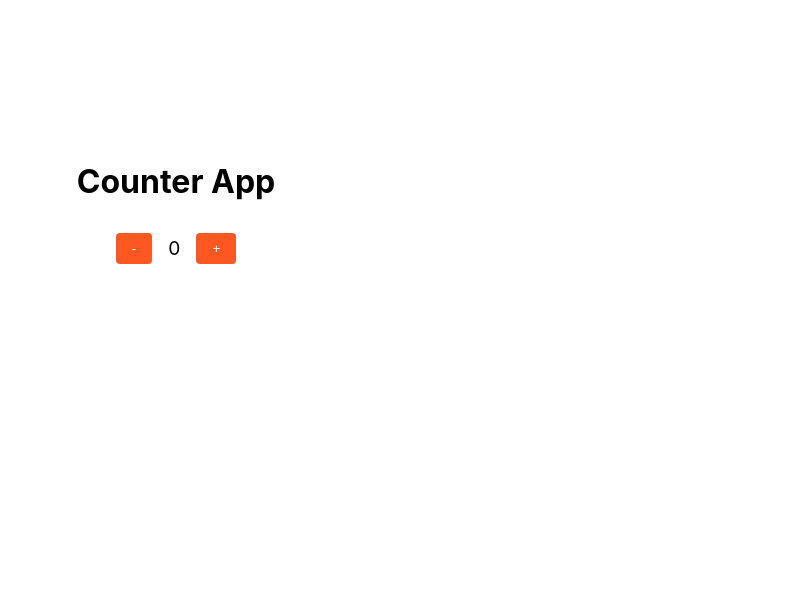
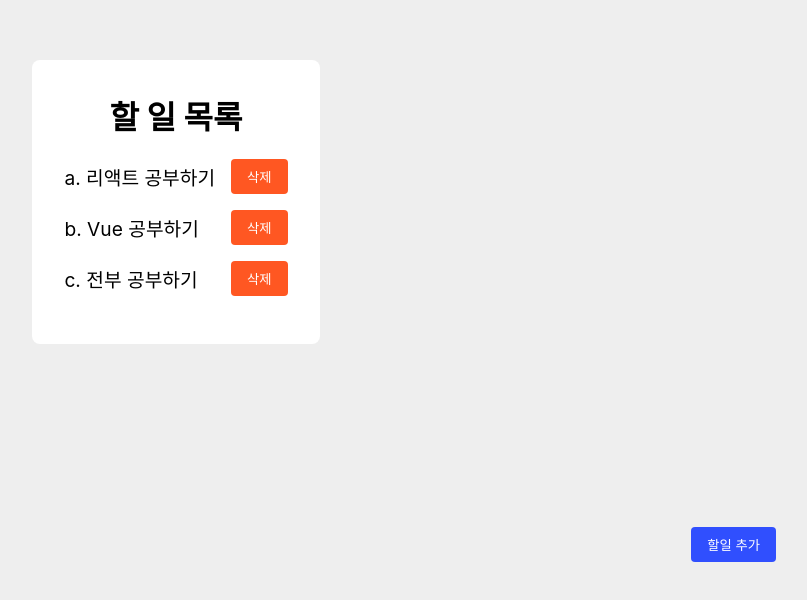
Before and after one commit to xodud1202/ty-calendar, a React (Create React App) app: page / in a window 1280 px wide. Shown: the part 198-798 px from the top of the page, without its empty margins (464-1271 px from the left). Built offline with nearby package versions, Linux system fonts and the light colour scheme.

Commit message:
build 시 개발자 모드 소스 경로 비공개 세팅 및 react test 중

```diff
--- a/src/App.tsx
+++ b/src/App.tsx
@@ -1,7 +1,8 @@
-import { useState } from 'react';
 import styled from '@emotion/styled';
-import { Button } from 'components/Button';
-import { Label } from 'components/Label';
+import React, {useState} from "react";
+import {DataView} from "components/DataView";
+import {ToDoInput} from "components/ToDoInput"
+import {ShowInputButton} from "./components/ShowInputButton";
 
 const Container = styled.div`
 	height: 100vh;
@@ -9,40 +10,33 @@ const Container = styled.div`
 	flex-direction: column;
 	align-items: center;
 	justify-content: center;
+	background-color: #eeeeee;
 `;
 
-const Title = styled.h1`
-	margin-bottom: 32px;
-`;
+function App() {
+	const [toDo, setToDo] = useState('');
+	const [showToDoInput, setShowToDoInput] = useState(false);
+	const [toDoList, setToDoList]
+		= useState([
+			"a. 리액트 공부하기",
+			"b. Vue 공부하기",
+			"c. 전부 공부하기"
+	]);
 
-const Contents = styled.div`
-	display: flex;
-	align-items: center;
-	justify-content: center;
-`;
-
-
-function App() {
-	// useState(데이터 초기값)
-	// counter : 데이터 초기값이 들어갈 변수, setCounter : 데이터를 수정할 수 있는 set 함수
-	const [counter, setCounter] = useState(0);
-
-	const sub = () => {
-		setCounter(counter - 1);
+	const onDelete = (todo: string) => {
+		setToDoList(toDoList.filter(item => item !== todo));
 	}
 
-	const add = () => {
-		setCounter(counter + 1);
+	const onAdd = (toDo: string) => {
+		setToDoList([...toDoList, toDo]);
+		setShowToDoInput(false);
 	}
 
 	return (
 		<Container>
-			<Title>Counter App</Title>
-			<Contents>
-				<Button text="-" onClick={sub} />
-				<Label data={counter} />
-				<Button text="+" onClick={add} />
-			</Contents>
+			<DataView toDoList={toDoList} onDelete={onDelete} />
+			{showToDoInput && <ToDoInput onAdd={onAdd} />}
+			<ShowInputButton showToDoInput={showToDoInput} onClick={() => setShowToDoInput(!showToDoInput)}/>
 		</Container>
 	);
 }
--- a/src/components/Button/index.tsx
+++ b/src/components/Button/index.tsx
@@ -3,13 +3,13 @@ import styled from '@emotion/styled';
 const Container = styled.button`
 	border: 0;
 	color: #FFFFFF;
-	background-color: #ff5722;
+	background-color: ${(props) => props.color};
 	cursor: pointer;
 	padding: 8px 16px;
 	border-radius: 4px;
 
 	&:hover {
-		//background-color: #ff5722;
+		//background-color: ${(props) => props.color};		// 이미 기본 background-color 동일 존재. 주석 처리
 		opacity: 0.8;
 	}
 
@@ -20,13 +20,10 @@ const Container = styled.button`
 
 interface Props {
 	readonly text: string;
-	readonly onClick: () => void;
+	readonly color?: string;
+	readonly onClick?: () => void;
 }
 
-// Props 데이터 전달 받아 사용 하는 방법 2가지. 후자의 방법을 많이 사용.
-// export const Button = (props: Props) => {
-// 	return <Container onClick={props.onClick}>{props.label}</Container>;
-// }
-export const Button = ({text, onClick}: Props) => {
-	return <Container onClick={onClick}>{text}</Container>;
+export const Button = ({text, color="#ff5722", onClick}: Props) => {
+	return <Container color={color} onClick={onClick}>{text}</Container>;
 }
--- /dev/null
+++ b/src/components/DataView/index.tsx
@@ -0,0 +1,28 @@
+import styled from "@emotion/styled";
+import {Title} from "components/Title";
+import {ToDoList} from "components/ToDoList";
+import React from "react";
+
+const Container = styled.div`
+	display: flex;
+	flex-direction: column;
+	align-items: center;
+	justify-content: center;
+	background-color: #ffffff;
+	padding: 32px;
+	border-radius: 8px;
+`;
+
+interface Props {
+	readonly toDoList: ReadonlyArray<string>;
+	readonly onDelete: (todo: string) => void;
+}
+
+export const DataView = ({toDoList, onDelete}: Props) => {
+	return (
+		<Container>
+			<Title label="할 일 목록"/>
+			<ToDoList toDoList={toDoList} onDelete={onDelete}/>
+		</Container>
+	)
+}
--- a/src/components/Label/index.tsx
+++ b/src/components/Label/index.tsx
@@ -1,12 +1,13 @@
 import styled from '@emotion/styled';
 
 const Container = styled.span`
-	margin: 0 16px;
+	flex: 1;
 	font-size: 1.2rem;
+	margin-right: 16px;
 `;
 
 interface Props {
-	readonly data: number;
+	readonly data: string;
 }
 
 export const Label = ({data}: Props) => {
--- /dev/null
+++ b/src/components/ShowInputButton/index.tsx
@@ -0,0 +1,24 @@
+import styled from "@emotion/styled";
+import {Button} from "components/Button";
+import React from "react";
+
+const Container = styled.div`
+	position: absolute;
+	right: 40px;
+	bottom: 40px;
+	z-index: 1;
+`;
+
+interface Props {
+	readonly showToDoInput: boolean;
+	readonly onClick: () => void;
+}
+
+export const ShowInputButton = ({showToDoInput, onClick}: Props) => {
+
+	return (
+		<Container>
+			<Button text={showToDoInput ? "닫기" : "할일 추가"} color={showToDoInput ? undefined : "#304FFE"} onClick={onClick} />
+		</Container>
+	)
+}
--- /dev/null
+++ b/src/components/TextInput/index.tsx
@@ -0,0 +1,17 @@
+import styled from "@emotion/styled";
+
+const Input = styled.input`
+	font-size: 1.2rem;
+	padding: 8px;
+`;
+
+interface Props {
+	readonly value: string;
+	readonly changeValue: (text: string) => void;
+}
+
+export const TextInput = ({value, changeValue}: Props) => {
+	return (
+		<Input value={value} onChange={(event) => {changeValue(event.target.value)}} />
+	)
+}
--- /dev/null
+++ b/src/components/Title/index.tsx
@@ -0,0 +1,23 @@
+import styled from '@emotion/styled';
+
+const Container = styled.div`
+	display: flex;
+	flex-direction: column;
+	justify-content: center;
+`;
+
+const Label = styled.h1`
+	margin-top:0;
+`;
+
+interface Props {
+	readonly label: string;
+}
+
+export const Title = ({label}: Props) => {
+	return (
+		<Container>
+			<Label>{label}</Label>
+		</Container>
+	)
+}
--- /dev/null
+++ b/src/components/ToDoInput/index.tsx
@@ -0,0 +1,69 @@
+import styled from "@emotion/styled";
+import {Title} from "components/Title";
+import {TextInput} from "components/TextInput";
+import {Button} from "components/Button";
+import React, {useState} from "react";
+
+const Container = styled.div`
+	position: absolute;
+	left: 0;
+	bottom: 0;
+	right: 0;
+	top: 0;
+	display: flex;
+	align-items: center;
+	justify-content: center;
+`;
+
+const BackGround = styled.div`
+	position: absolute;
+	top: 0;
+	left: 0;
+	bottom: 0;
+	right: 0;
+	background-color: rgb(0 0 0 / 75%);
+`;
+
+const Contents = styled.div`
+	display: flex;
+	align-items: center;
+	justify-content: center;
+	flex-direction: column;
+	background-color: #FFFFFF;
+	padding: 32px;
+	border-radius: 8px;
+	z-index: 1;
+`;
+
+const InputContainer = styled.div`
+	display: flex;
+	align-items: center;
+	justify-content: center;
+`;
+
+interface Props {
+	readonly onAdd: (toDo: string) => void;
+}
+
+export const  ToDoInput = ({onAdd}: Props) => {
+	const [toDo, setToDo] = useState('');
+
+	const onAddToDo = () => {
+		if(toDo === '') return;
+		onAdd(toDo);
+		setToDo("");
+	}
+
+	return (
+		<Container>
+			<BackGround />
+			<Contents>
+				<Title label={"할 일 추가"} />
+				<InputContainer>
+					<TextInput value={toDo} changeValue={setToDo}/>
+					<Button text={"추가"} color={"#304FFE"} onClick={onAddToDo}/>
+				</InputContainer>
+			</Contents>
+		</Container>
+	)
+}
--- /dev/null
+++ b/src/components/ToDoItem/index.tsx
@@ -0,0 +1,25 @@
+import styled from '@emotion/styled';
+import {Label} from "components/Label";
+import {Button} from "components/Button";
+import React from "react";
+
+const Container = styled.div`
+	display: flex;
+	align-items: center;
+	justify-content: center;
+	margin-bottom: 16px;
+`;
+
+interface Props {
+	readonly label: string;
+	readonly onDelete: () => void;
+}
+
+export const ToDoItem = ({ label, onDelete }: Props) => {
+	return (
+		<Container>
+			<Label data={label} />
+			<Button text={"삭제"} onClick={onDelete} />
+		</Container>
+	);
+}
--- /dev/null
+++ b/src/components/ToDoList/index.tsx
@@ -0,0 +1,29 @@
+import styled from '@emotion/styled';
+import {ToDoItem} from 'components/ToDoItem';
+
+const Container = styled.div`
+	display: flex;
+	flex-direction: column;
+`;
+
+interface Props {
+	readonly toDoList: ReadonlyArray<string>;
+	readonly onDelete: (todo: string) => void;
+}
+
+export const ToDoList = ({toDoList, onDelete}: Props) => {
+	return (
+		<Container>
+			{toDoList.map(todo =>
+				<ToDoItem
+					key={todo}
+					label={todo}
+					onDelete={() => {
+						if(typeof onDelete === 'function')
+							onDelete(todo);
+					}}
+				/>
+			)}
+		</Container>
+	);
+}
```
Also changed, not shown: 1 other file (tests, documents, lock files or other folders).
